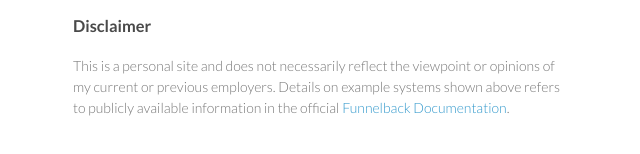
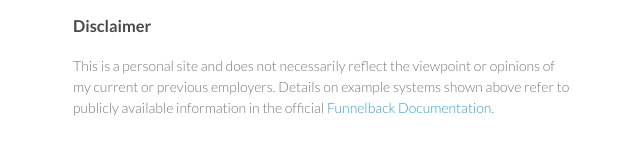
Before and after one commit to franciscrimmins/franciscrimmins.github.io, a plain HTML site: page index.html in a window 1280 px wide. Shown: the part 2397-2551 px from the top of the page, 497-1137 px from the left. Drawn offline with Linux system fonts and the light colour scheme.

```diff
--- a/index.html
+++ b/index.html
@@ -95,7 +95,7 @@
 </ul><h3>
 <a name="disclaimer" class="anchor" href="#disclaimer"><span class="octicon octicon-link"></span></a>Disclaimer</h3>
 
-<p>This is a personal site and does not necessarily reflect the viewpoint or opinions of my current or previous employers. Details on example systems shown above refers to publicly available information in the official <a href="http://docs.funnelback.com/">Funnelback Documentation</a>.</p>
+<p>This is a personal site and does not necessarily reflect the viewpoint or opinions of my current or previous employers. Details on example systems shown above refer to publicly available information in the official <a href="http://docs.funnelback.com/">Funnelback Documentation</a>.</p>
       </section>
       <footer>
         <p><small>Hosted on GitHub Pages &mdash; Theme by <a href="https://github.com/orderedlist">orderedlist</a></small></p>
```
Also changed, not shown: params.json (+1 -1 lines).
